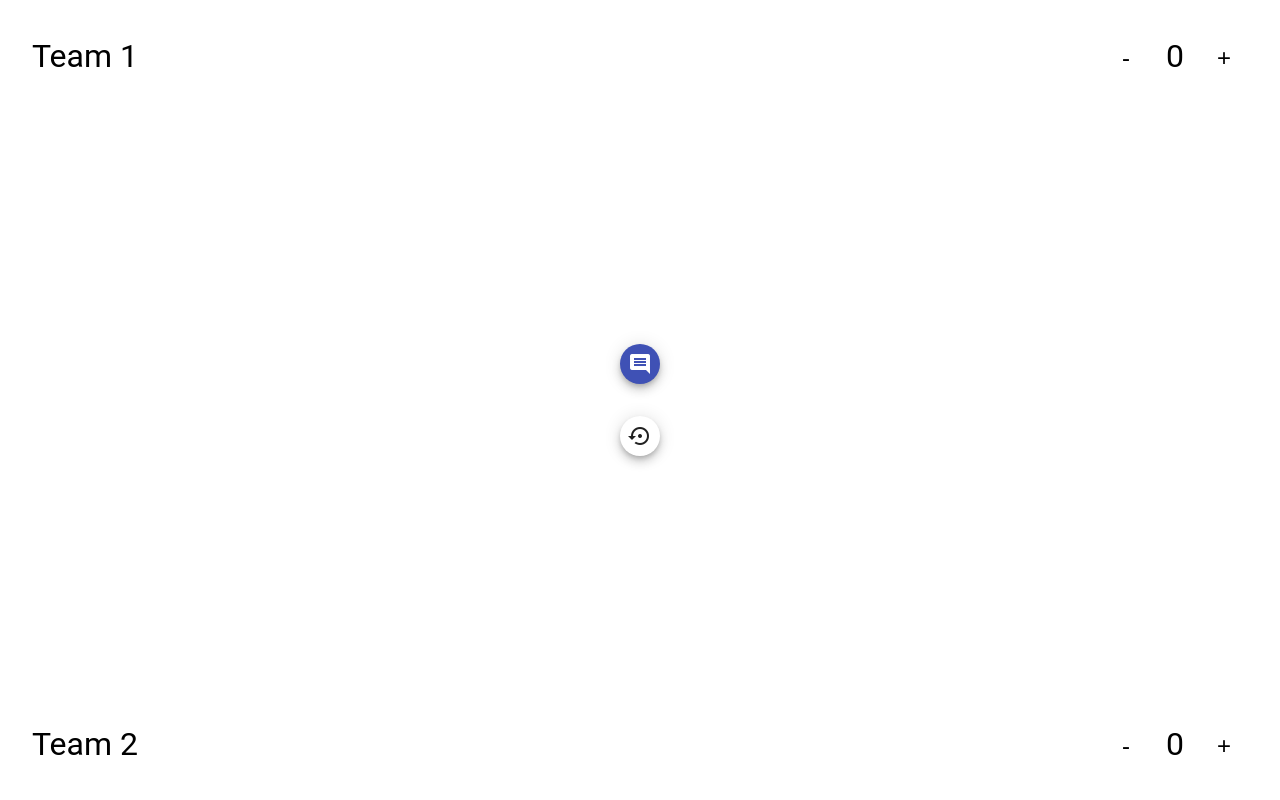
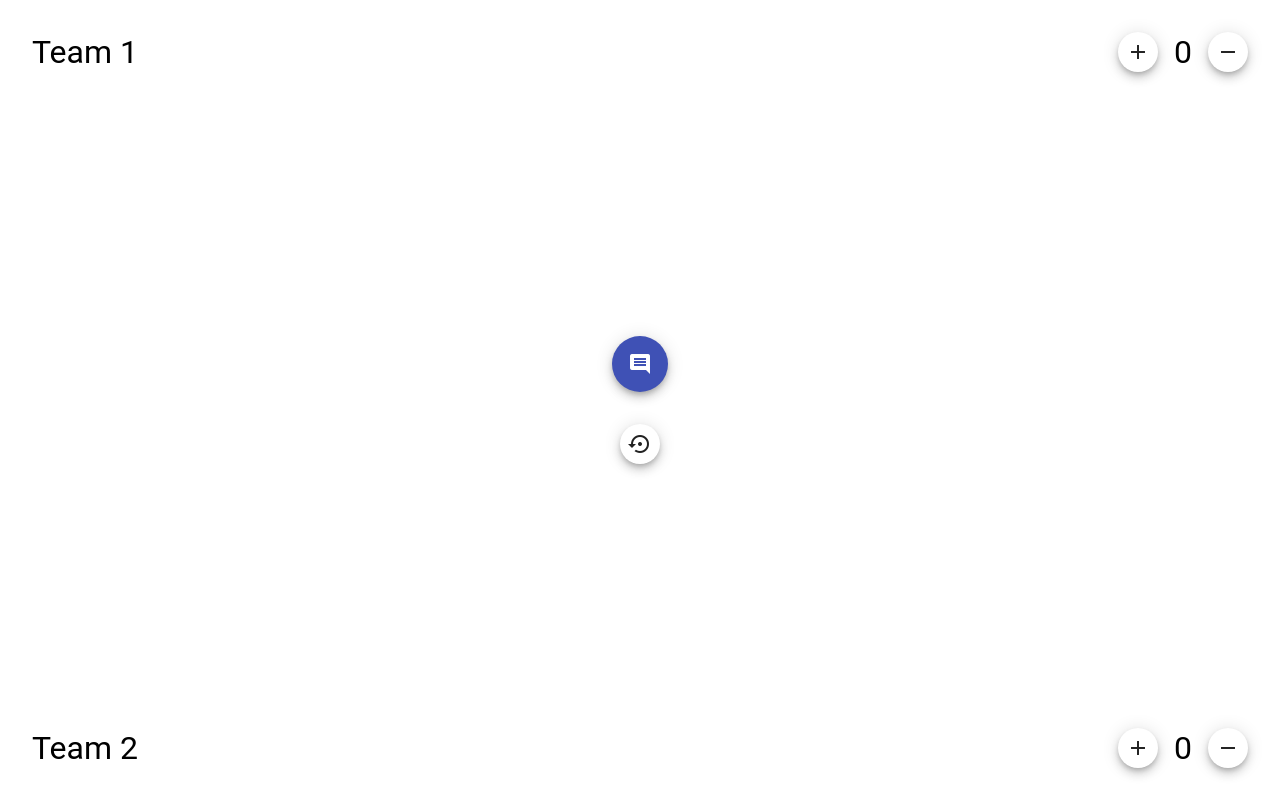
Before and after one commit to mrizzello/pictionary, an Angular app: page / in a window 1280 px wide. Built offline with nearby package versions, Linux system fonts and the light colour scheme.

Commit message:
cosmétic corrections

```diff
--- a/src/app/game/game.html
+++ b/src/app/game/game.html
@@ -8,9 +8,10 @@
       </a>
     </div>
     <div>
-      <a mat-mini-fab color="accent" aria-label="visibility" (mousedown)="show()" (mouseup)="hide()" (mouseleave)="hide()">
+      <button matFab color="accent" aria-label="visibility" (mousedown)="show()" (mouseup)="hide()"
+        (mouseleave)="hide()">
         <mat-icon>visibility</mat-icon>
-      </a>
+      </button>
     </div>
     <div>
       <a mat-mini-fab aria-label="next" (click)="next()" color="tonal">
--- a/src/app/home/home.html
+++ b/src/app/home/home.html
@@ -1,16 +1,20 @@
 <div class="team-top">
   <div class="team-name" (click)="editTeamName('team1')">{{ teamService.team1() }}</div>
   <div class="score-container">
-    <button mat-icon-button (click)="teamService.decrementScore('score1')">-</button>
+    <a mat-mini-fab color="tonal" aria-label="reset" (click)="teamService.incrementScore('score1')">
+      <mat-icon>add</mat-icon>
+    </a>
     <span>{{ teamService.score1() }}</span>
-    <button mat-icon-button (click)="teamService.incrementScore('score1')">+</button>
+    <a mat-mini-fab color="tonal" aria-label="reset" (click)="teamService.decrementScore('score1')">
+      <mat-icon>remove</mat-icon>
+    </a>
   </div>
 </div>
 
 <div class="home-container">
-  <a mat-mini-fab routerLink="/game" color="primary" aria-label="game">
+  <button matFab routerLink="/game" color="primary">
     <mat-icon>comment</mat-icon>
-  </a>
+  </button>
   <a mat-mini-fab color="tonal" aria-label="reset" (click)="teamService.resetScores()">
     <mat-icon>settings_backup_restore</mat-icon>
   </a>
@@ -19,8 +23,12 @@
 <div class="team-bottom">
   <div class="team-name" (click)="editTeamName('team2')">{{ teamService.team2() }}</div>
   <div class="score-container">
-    <button mat-icon-button (click)="teamService.decrementScore('score2')">-</button>
+    <a mat-mini-fab color="tonal" aria-label="reset" (click)="teamService.incrementScore('score2')">
+      <mat-icon>add</mat-icon>
+    </a>
     <span>{{ teamService.score2() }}</span>
-    <button mat-icon-button (click)="teamService.incrementScore('score2')">+</button>
+    <a mat-mini-fab color="tonal" aria-label="reset" (click)="teamService.decrementScore('score2')">
+      <mat-icon>remove</mat-icon>
+    </a>
   </div>
 </div>
```
